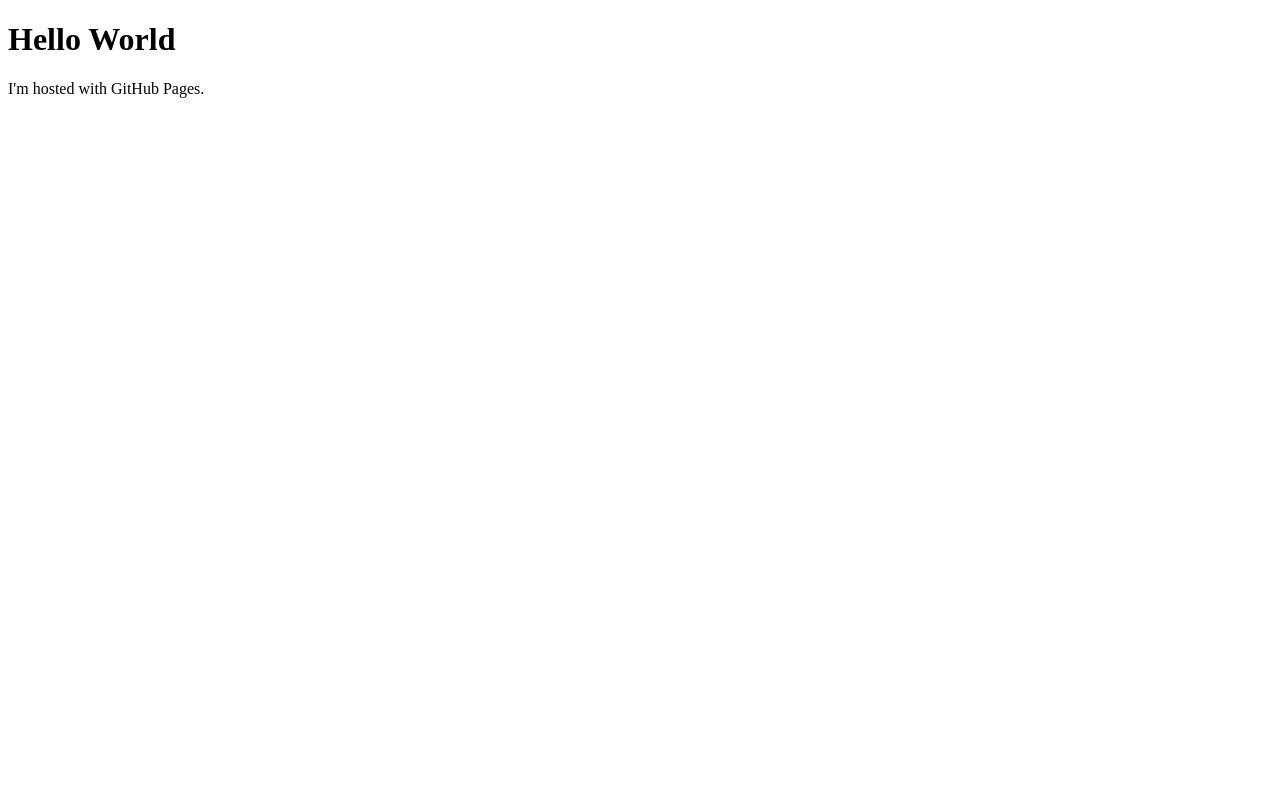
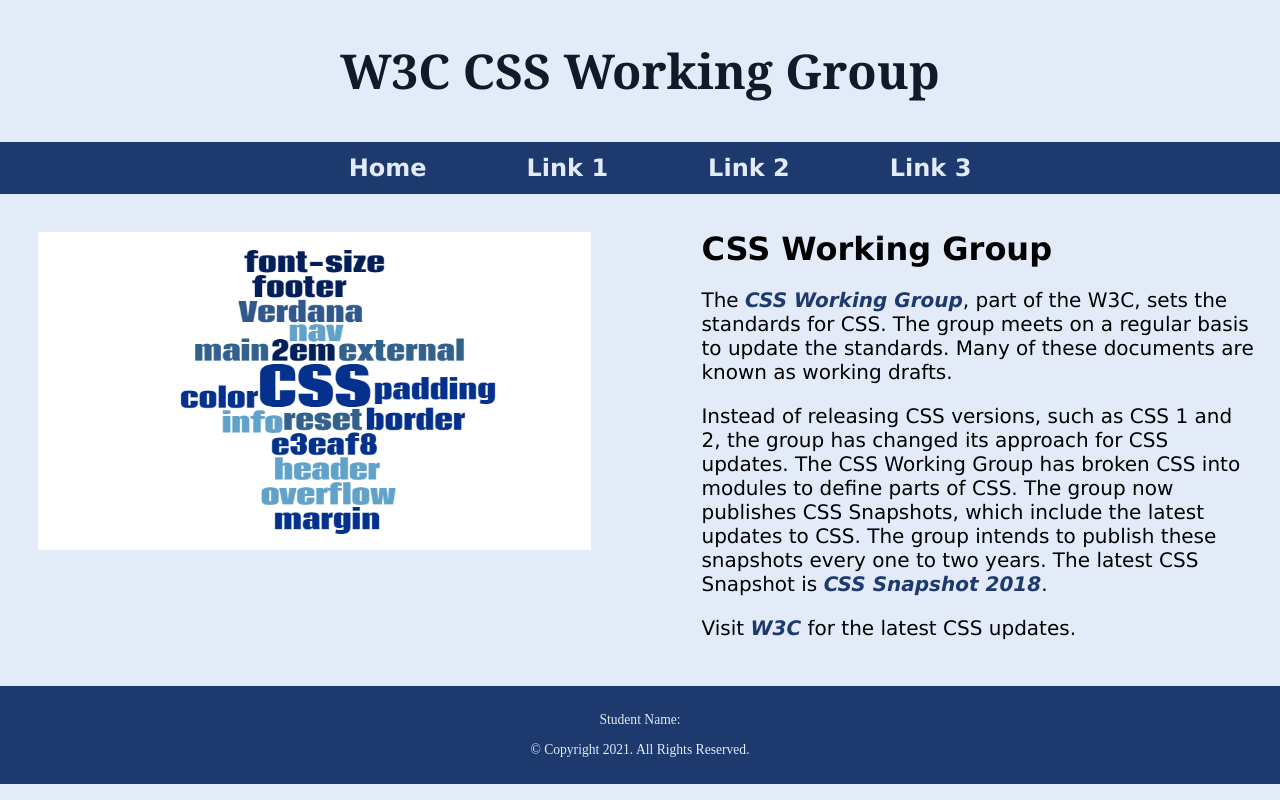
Before and after one commit to rl1717/rl1717.github.io, a plain HTML site: page index.html in a window 1280 px wide. Drawn offline with Linux system fonts and the light colour scheme.

Commit message:
testing solution

```diff
--- /dev/null
+++ b/css/styles.css
@@ -0,0 +1,104 @@
+/*
+Author: Maria Cruz
+Date: Current Date
+File Name: styles.css
+*/
+
+/* CSS Reset */
+body, header, nav, main, footer, img, h1, h3 {
+    margin: 0;
+    padding: 0;
+    border: 0;
+}
+
+/* Style rule for body and image */
+body {
+    background-color: #e3eaf8;
+}
+
+img {
+    max-width: 100%;
+    display: block;
+}
+
+/* Style rule for header content */
+header h1 {
+    text-align: center;
+    font-size: 3em;
+    font-family: Georgia, Times, serif;
+    padding: 3%;
+    color: #101a2d;
+}
+
+/* Style rules for navigation area */
+nav {
+    background-color: #1d396d;
+}
+
+nav ul {
+    list-style-type: none;
+    margin: 0;
+    text-align: center;
+}
+
+nav li {
+    display: inline-block;
+    font-size: 1.5em;
+    font-family: Verdana, Arial, sans-serif;
+    font-weight: bold;
+}
+
+nav li a {
+    display: block;
+    color: #e3eaf8;
+    padding: 0.5em 2em;
+    text-decoration: none;
+}
+
+/* Style rules for main content */
+main {
+    padding: 2%;
+    font-family: Geneva, Arial, sans-serif;
+    overflow: auto;
+}
+
+main p {
+    font-size: 1.25em;
+}
+
+main h3 {
+    padding-top: 2%;
+    font-size: 2em;
+}
+
+#image {
+    width: 45%;
+    float: left;
+    padding: 1%;
+}
+
+#group {
+    width: 45%;
+    float: right;
+}
+
+.external {
+    color: #1d396d;
+    text-decoration: none;
+    font-weight: bold;
+    font-style: italic;
+}
+
+/* Style rules for footer content */
+footer {
+    text-align: center;
+    font-size: 0.85em;
+    background-color: #1d396d;
+    color: #e3eaf8;
+    padding: 1% 0;
+}
+
+footer a {
+    color: #e3eaf8;
+    text-decoration: none;
+}
--- a/index.html
+++ b/index.html
@@ -1,7 +1,58 @@
 <!DOCTYPE html>
-<html>
+<!--
+	Student Name:
+	File Name:
+	Date:
+-->
+
+<html lang="en">
+<head>
+	<title>CH 4 Apply Your Knowledge</title>
+	<meta charset="utf-8">
+    <link rel="stylesheet" href="css/styles.css">
+</head>
 <body>
-<h1>Hello World</h1>
-<p>I'm hosted with GitHub Pages.</p>
+
+	<!-- Header -->
+	<header>
+		<h1>W3C CSS Working Group</h1>
+	</header>
+
+	<!-- Nav -->
+	<nav>
+		<ul>
+            <li><a href="index.html">Home</a></li>
+            <li><a href="#">Link 1</a></li>
+            <li><a href="#">Link 2</a></li>
+            <li><a href="#">Link 3</a></li>
+        </ul>
+	</nav>
+
+	<!-- Main content area -->
+	<main>
+
+        <div id="image">
+            <img src="images/word-cloud.png" alt="word cloud of CSS properties">
+        </div>
+
+        <div id="group">
+
+            <h3>CSS Working Group</h3>
+            <p>The <a href="https://www.w3.org/Style/CSS/members" class="external" target="_blank">CSS Working Group</a>, part of the W3C, sets the standards for CSS. The group meets on a regular basis to update the standards. Many of these documents are known as working drafts.</p>
+
+            <p>Instead of releasing CSS versions, such as CSS 1 and 2, the group has changed its approach for CSS updates.  The CSS Working Group has broken CSS into modules to define parts of CSS. The group now publishes CSS Snapshots, which include the latest updates to CSS. The group intends to publish these snapshots every one to two years. The latest CSS Snapshot is <a href="https://www.w3.org/TR/css-2018/" class="external" target="_blank">CSS Snapshot 2018</a>.</p>
+
+            <p>Visit <a href="https://www.w3.org/Style/CSS/" class="external" target="_blank">W3C</a> for the latest CSS updates.</p>
+
+        </div>
+
+	</main>
+
+	<!-- Footer -->
+	<footer>
+		<p>Student Name: </p>
+		<p>&copy; Copyright 2021. All Rights Reserved.</p>
+	</footer>
+
 </body>
 </html>
```
Also changed, not shown: images/word-cloud.png (added).
